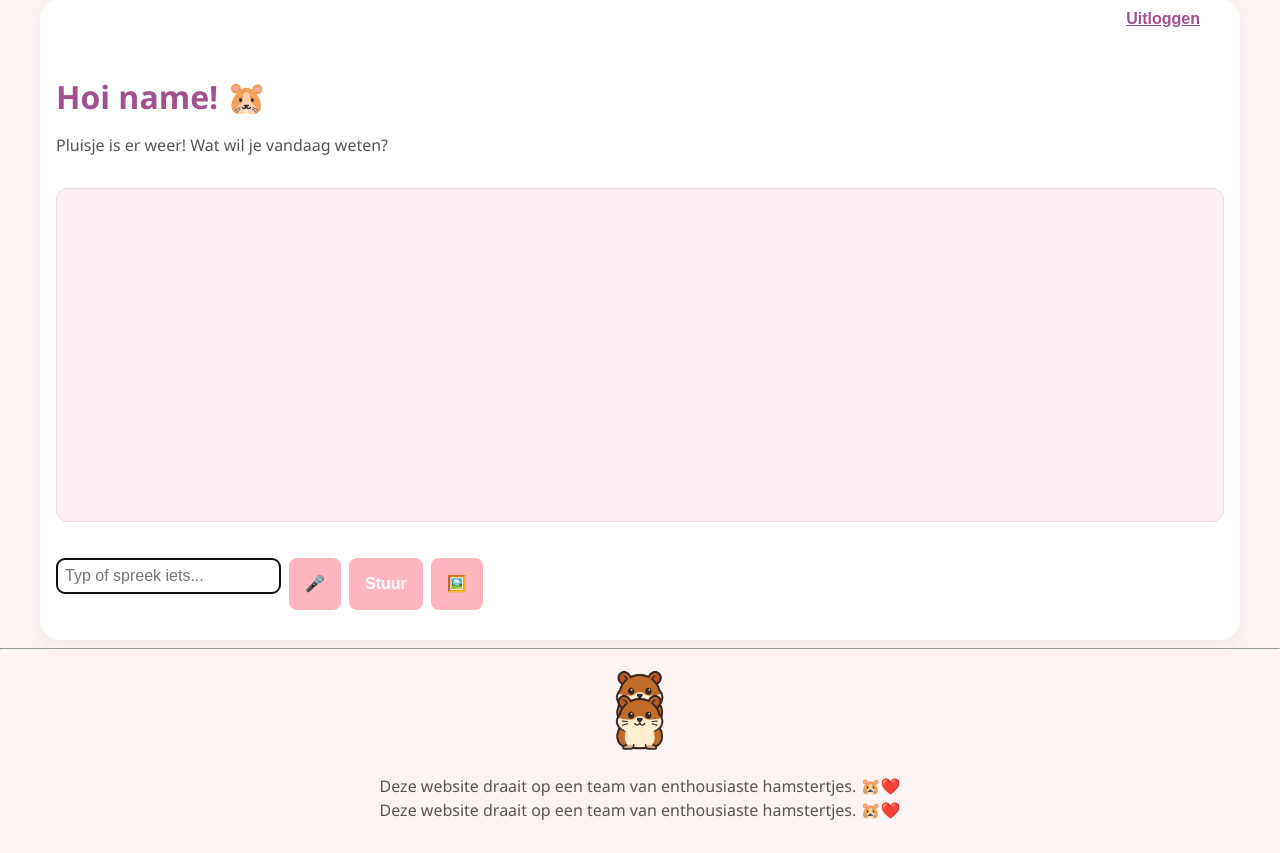
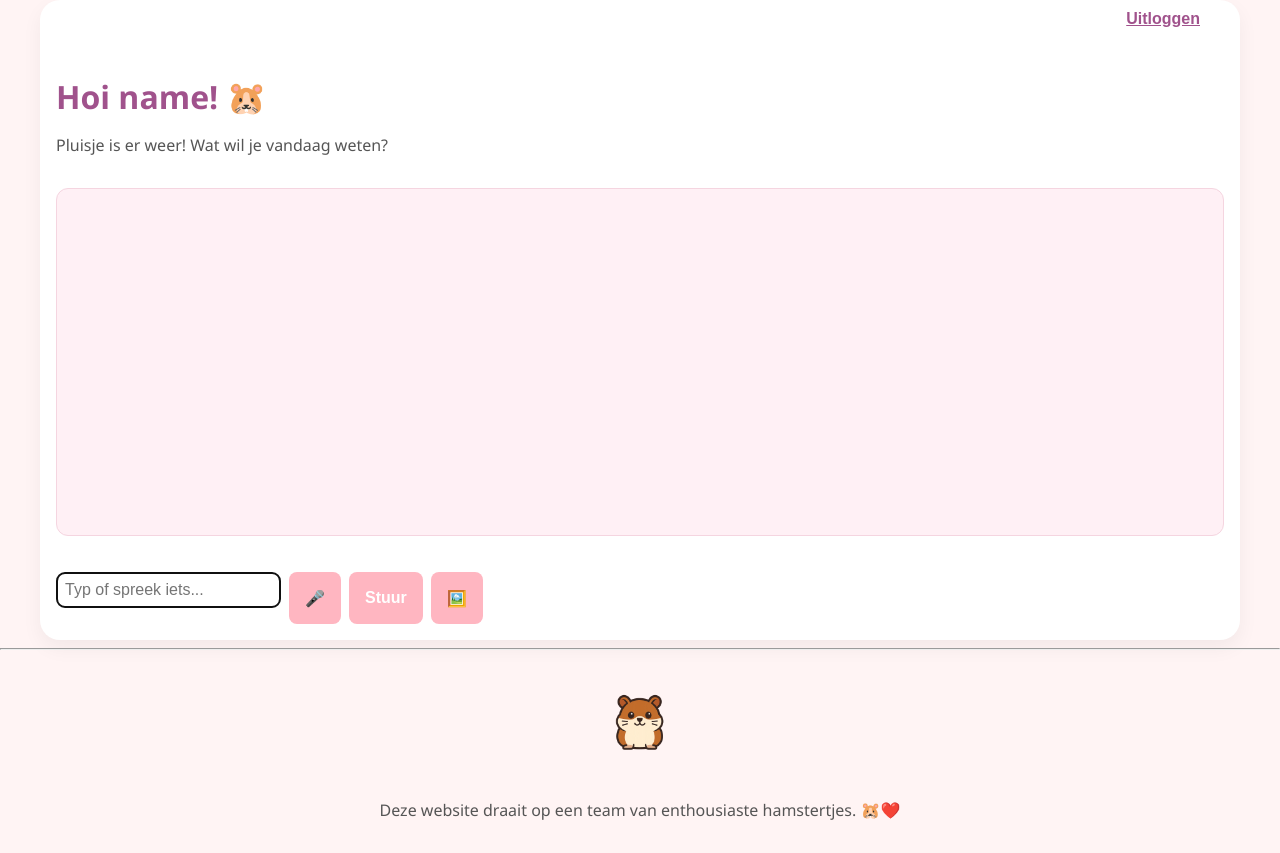
Before and after one commit to Shinthegamer/pluisje-ai, a Flask app: page / in a window 1280 px wide. Run offline with Flask 3, Linux system fonts and the light colour scheme; the visitor is signed in with stand-in values (Sample User, id 1); data that the repository does not hold is empty.

Commit message:
dubble footer verwijderd

```diff
--- a/templates/index.html
+++ b/templates/index.html
@@ -57,10 +57,6 @@
     <div id="resultaat"></div>
     <img id="afbeelding" style="display: none; margin-top: 1rem;" />
 
-    <footer style="text-align: center; margin-top: 2rem;">
-        <img src="{{ url_for('static', filename='bibliotheek_logo.png') }}" alt="Pluisje logo" style="height: 80px; margin-bottom: 1rem;">
-        <p>Deze website draait op een team van enthousiaste hamstertjes. 🐹❤️</p>
-    </footer>
 </div>
 
     <script>
```
